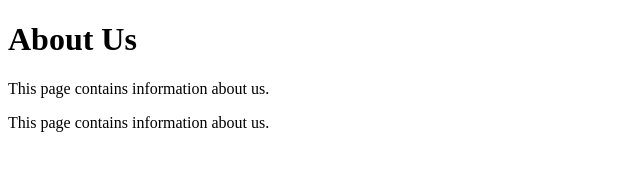
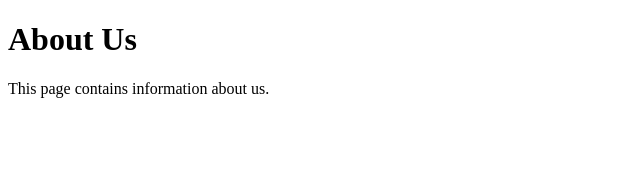
Before and after one commit to aryalbishnu/DevOps-full, a plain HTML site: page about.html in a window 1280 px wide. Shown: the whole page, without its empty margins (0-640 px from the left). Drawn offline with Linux system fonts and the light colour scheme.

Commit message:
Revert "change about"
This reverts commit 34de089ca54830f30287aaeefd0851fb8acbc411.

```diff
--- a/about.html
+++ b/about.html
@@ -7,6 +7,5 @@
 <body>
   <h1>About Us</h1>
   <p>This page contains information about us.</p>
-  <p>This page contains information about us.</p>
 </body>
 </html>
```
